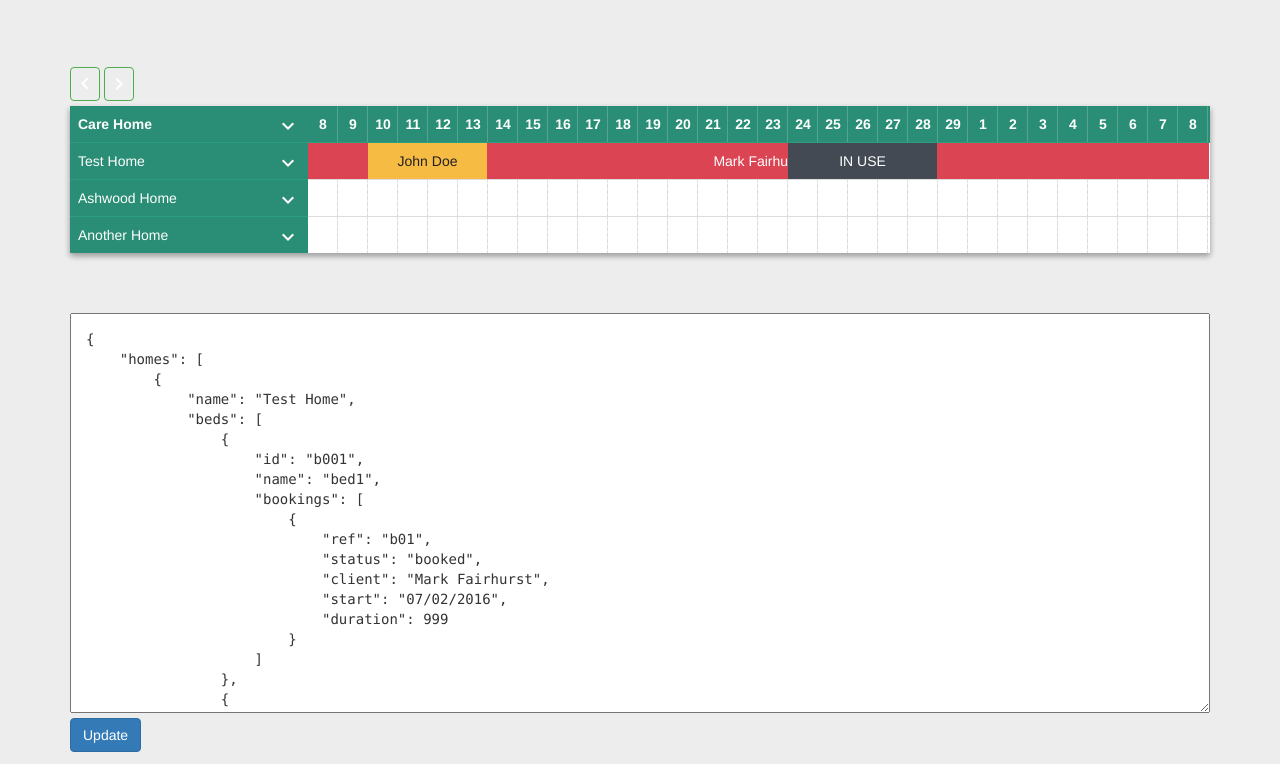
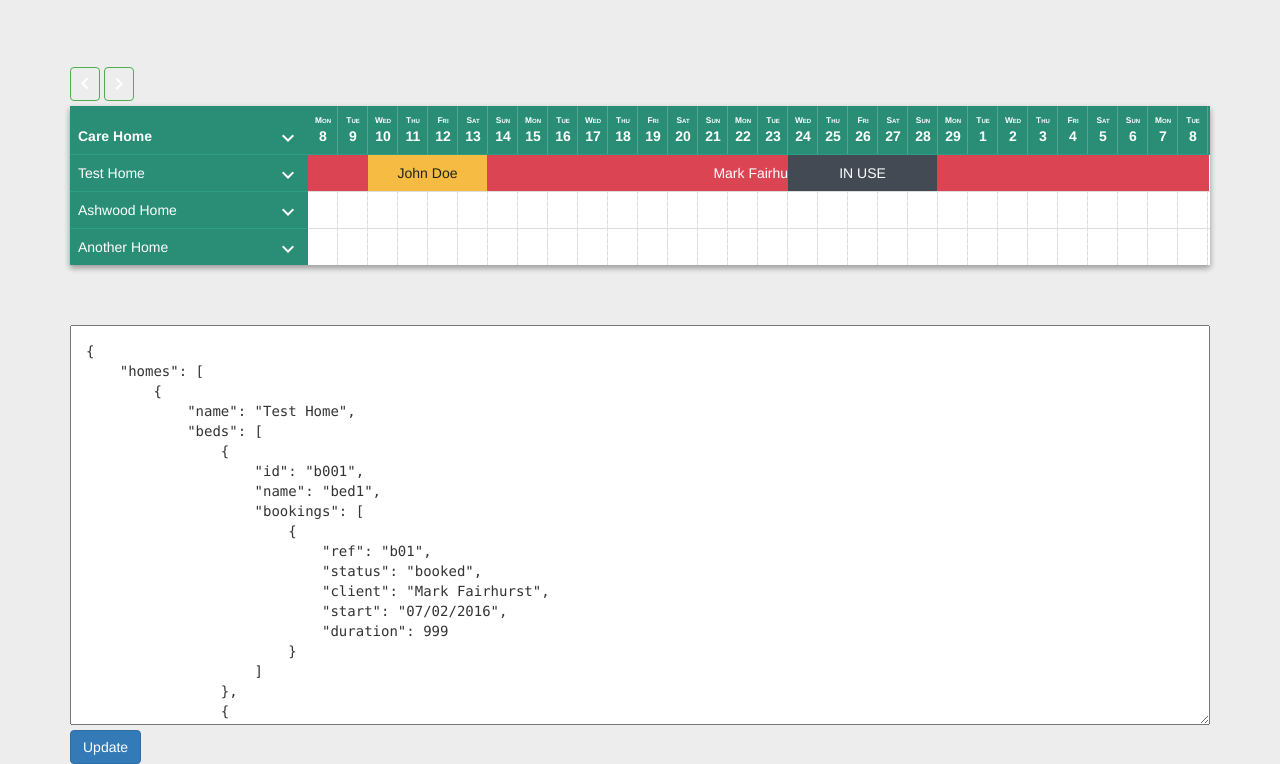
Before and after one commit to airburst/Timeline.js, a website: page index.htm in a window 1280 px wide. Shown: the part 53-817 px from the top of the page. Drawn offline with nearby package versions, Linux system fonts and the light colour scheme.

Commit message:
Added day of week to header

```diff
--- a/css/styles.css
+++ b/css/styles.css
@@ -41,6 +41,12 @@ th.row-timeline-heading, td.row-timeline {
     text-align: center;
     float: left;
     padding: 8px 0 8px 0;
+}
+
+.day {
+    font-size: 0.6em;
+    display: block;
+    font-variant: small-caps;
 }
 
 .home {
--- a/timeline.js
+++ b/timeline.js
@@ -120,7 +120,7 @@
 
             // Draw days into header
             for (d = 0; d < numberOfDays; d++) {
-                this.addDayToHeader(th2, date.format('D'), this.dayClassName);
+                this.addDayToHeader(th2, date, this.dayClassName);
                 date.add(1, 'days');
             }
             // Update endDate of component
@@ -128,11 +128,16 @@
         },
 
         // Write day numbers into timeline header
-        addDayToHeader: function addDayToHeader(el, text, className) {
+        addDayToHeader: function addDayToHeader(el, date, className) {
             var div = document.createElement('div'),
-                content = document.createTextNode(text);
+                span = document.createElement('span'),
+                day = document.createTextNode(date.format('ddd')),
+                d = document.createTextNode(date.format('D'));
             div.className = className;
-            div.appendChild(content);
+            span.className = 'day';
+            span.appendChild(day);
+            div.appendChild(span);
+            div.appendChild(d);
             el.appendChild(div);
         },
 
```
